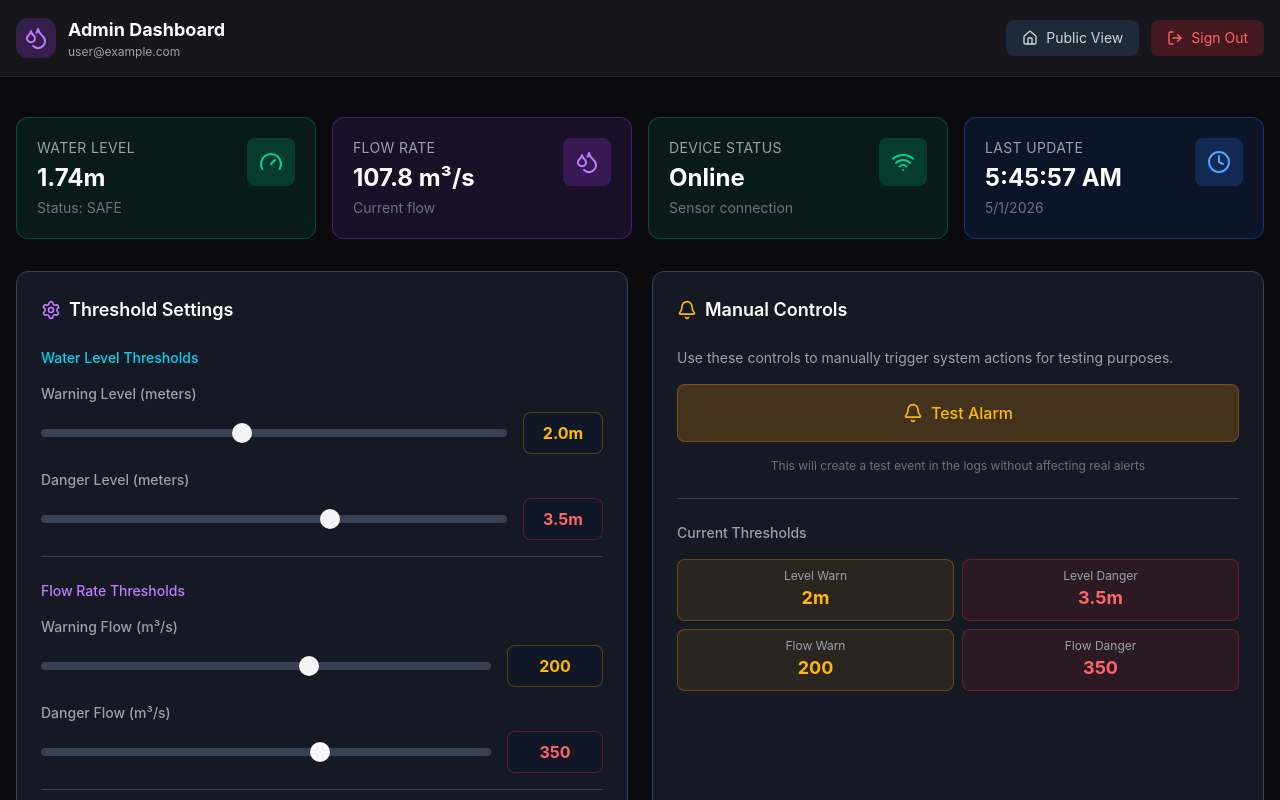
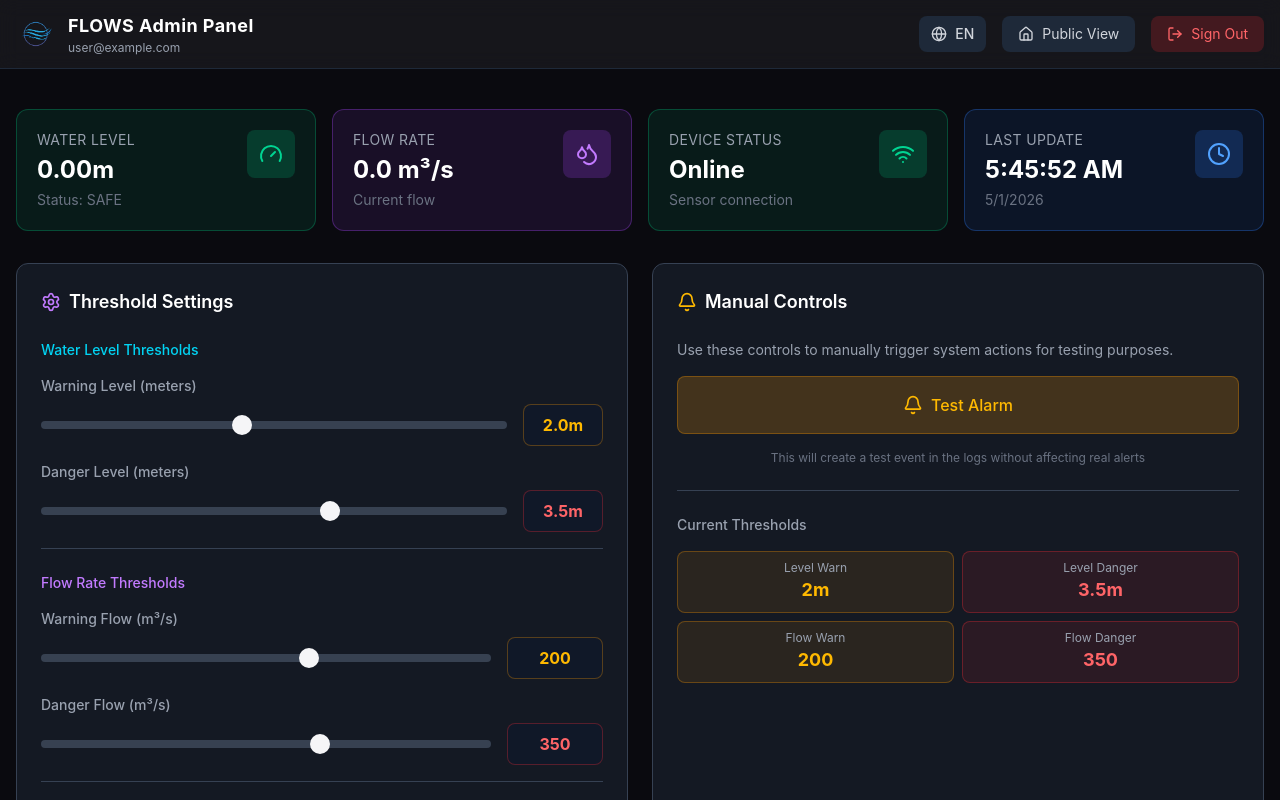
Before and after one commit to Diyow/flows, a Next.js app: page /admin in a window 1280 px wide. Shown: the top 800 px of the page. Built offline with nearby package versions, Linux system fonts and the light colour scheme; no server answers; the database is empty; sample sign-in values are in the browser's storage.

Commit message:
feat: implement Firebase-backed water data monitoring, threshold management, and admin dashboard interface

```diff
--- a/app/admin/page.tsx
+++ b/app/admin/page.tsx
@@ -8,18 +8,17 @@ import { StatsCard } from '@/components/StatsCard';
 import { ThresholdControls } from '@/components/ThresholdControls';
 import { EventLogs } from '@/components/EventLogs';
 import { AdminManagement } from '@/components/AdminManagement';
+import { Header } from '@/components/Header';
+import { Footer } from '@/components/Footer';
 import { useTranslation } from '@/context/LanguageContext';
 import {
     Droplets,
     Gauge,
     Wifi,
     Clock,
-    LogOut,
     Bell,
-    Home,
     AlertTriangle
 } from 'lucide-react';
-import Link from 'next/link';
 
 export default function AdminPage() {
     const { user, loading, signOut } = useAuth();
@@ -74,37 +73,7 @@ export default function AdminPage() {
 
     return (
         <div className="min-h-screen bg-[#0a0a0f]">
-            {/* Header */}
-            <header className="sticky top-0 z-50 glass border-b border-gray-800">
-                <div className="max-w-7xl mx-auto px-4 py-4 flex items-center justify-between">
-                    <div className="flex items-center gap-3">
-                        <div className="p-2 rounded-xl bg-purple-500/20">
-                            <Droplets className="w-6 h-6 text-purple-400" />
-                        </div>
-                        <div>
-                            <h1 className="text-lg font-bold text-white">Admin Dashboard</h1>
-                            <p className="text-xs text-gray-400">{user.email}</p>
-                        </div>
-                    </div>
-
-                    <div className="flex items-center gap-3">
-                        <Link
-                            href="/"
-                            className="flex items-center gap-2 px-4 py-2 rounded-lg bg-gray-800 hover:bg-gray-700 text-gray-300 text-sm transition-colors"
-                        >
-                            <Home className="w-4 h-4" />
-                            <span className="hidden sm:inline">Public View</span>
-                        </Link>
-                        <button
-                            onClick={handleSignOut}
-                            className="flex items-center gap-2 px-4 py-2 rounded-lg bg-red-500/20 hover:bg-red-500/30 text-red-400 text-sm transition-colors"
-                        >
-                            <LogOut className="w-4 h-4" />
-                            <span className="hidden sm:inline">Sign Out</span>
-                        </button>
-                    </div>
-                </div>
-            </header>
+            <Header variant="admin" userEmail={user.email ?? undefined} onSignOut={handleSignOut} />
 
             {/* Main Content */}
             <main className="max-w-7xl mx-auto px-4 py-6 md:py-10 space-y-6 md:space-y-8">
@@ -166,6 +135,7 @@ export default function AdminPage() {
                     <ThresholdControls
                         settings={settings}
                         onUpdate={updateThresholds}
+                        onLogEvent={addLogEntry}
                     />
 
                     {/* Manual Controls */}
@@ -220,7 +190,7 @@ export default function AdminPage() {
 
                 {/* Admin Management */}
                 <section>
-                    <AdminManagement />
+                    <AdminManagement onLogEvent={addLogEntry} />
                 </section>
 
                 {/* Event Logs */}
@@ -229,20 +199,7 @@ export default function AdminPage() {
                 </section>
             </main>
 
-            {/* Footer */}
-            <footer className="border-t border-gray-800 mt-12">
-                <div className="max-w-7xl mx-auto px-4 py-6">
-                    <div className="flex flex-col md:flex-row items-center justify-between gap-4 text-gray-500 text-sm">
-                        <div className="flex items-center gap-2">
-                            <Droplets className="w-4 h-4 text-purple-400" />
-                            <span>{t('adminPanel')}</span>
-                        </div>
-                        <div>
-                            Logged in as: <span className="text-gray-300">{user.email}</span>
-                        </div>
-                    </div>
-                </div>
-            </footer>
+            <Footer />
         </div>
     );
 }
--- a/components/AdminManagement.tsx
+++ b/components/AdminManagement.tsx
@@ -19,7 +19,11 @@ import {
     Crown
 } from 'lucide-react';
 
-export function AdminManagement() {
+interface AdminManagementProps {
+    onLogEvent?: (message: string, type: 'info' | 'alert') => Promise<void>;
+}
+
+export function AdminManagement({ onLogEvent }: AdminManagementProps) {
     const { user, isSuperAdmin } = useAuth();
     const {
         admins,
@@ -51,6 +55,7 @@ export function AdminManagement() {
             setInviteEmail('');
             setInvitePassword('');
             setShowInviteForm(false);
+            await onLogEvent?.(`Admin invited: ${inviteEmail}`, 'info');
 
             // Clear success message after 4 seconds
             setTimeout(() => setInviteSuccess(''), 4000);
@@ -62,10 +67,12 @@ export function AdminManagement() {
     };
 
     const handleRemove = async (adminId: string) => {
+        const adminToRemove = admins.find(a => a.id === adminId);
         setActionLoading(adminId);
         try {
             await removeAdmin(adminId);
             setConfirmDelete(null);
+            await onLogEvent?.(`Admin removed: ${adminToRemove?.email ?? adminId}`, 'alert');
         } catch {
             // Error is handled by the hook
         } finally {
@@ -74,9 +81,12 @@ export function AdminManagement() {
     };
 
     const handleToggleDisabled = async (adminId: string, currentlyDisabled: boolean) => {
+        const targetAdmin = admins.find(a => a.id === adminId);
         setActionLoading(adminId);
         try {
             await toggleAdminDisabled(adminId, !currentlyDisabled);
+            const action = currentlyDisabled ? 'enabled' : 'disabled';
+            await onLogEvent?.(`Admin ${action}: ${targetAdmin?.email ?? adminId}`, 'info');
         } catch {
             // Error is handled by the hook
         } finally {
--- a/components/Header.tsx
+++ b/components/Header.tsx
@@ -3,11 +3,17 @@
 import { useState, useEffect } from 'react';
 import Image from 'next/image';
 import Link from 'next/link';
-import { Clock, Shield } from 'lucide-react';
+import { Clock, Shield, Home, LogOut } from 'lucide-react';
 import { useTranslation } from '@/context/LanguageContext';
 import { LanguageToggle } from '@/components/LanguageToggle';
 
-export function Header() {
+interface HeaderProps {
+  variant?: 'default' | 'admin';
+  userEmail?: string;
+  onSignOut?: () => void;
+}
+
+export function Header({ variant = 'default', userEmail, onSignOut }: HeaderProps) {
   const { t } = useTranslation();
   const [mounted, setMounted] = useState(false);
   const [now, setNow] = useState(new Date());
@@ -21,7 +27,8 @@ export function Header() {
   return (
     <header className="sticky top-0 z-50 glass border-b border-gray-800">
       <div className="max-w-7xl mx-auto px-4 py-3 flex items-center justify-between">
-        <Link href="/" className="flex items-center gap-3 group">
+        {/* Left side — always the same branding */}
+        <Link href={variant === 'admin' ? '/admin' : '/'} className="flex items-center gap-3 group">
           <div className="relative w-10 h-10 transition-transform group-hover:scale-110">
             <Image
               src="/FLOWS.png"
@@ -33,13 +40,18 @@ export function Header() {
           </div>
           <div>
             <h1 className="text-lg font-bold text-white tracking-wide">
-              {t('appName')}
+              {variant === 'admin' ? t('adminPanel') : t('appName')}
             </h1>
-            <p className="text-xs text-gray-400">{t('tagline')}</p>
+            <p className="text-xs text-gray-400">
+              {variant === 'admin' && userEmail ? userEmail : t('tagline')}
+            </p>
           </div>
         </Link>
 
+        {/* Right side — variant-specific actions */}
         <div className="flex items-center gap-2 md:gap-4">
+          {variant === 'default' ? (
+            <>
               <div className="hidden md:flex items-center gap-2 text-gray-400 text-sm">
                 <Clock className="w-4 h-4" />
                 <span>
@@ -54,6 +66,26 @@ export function Header() {
                 <Shield className="w-4 h-4" />
                 <span className="hidden sm:inline">{t('admin')}</span>
               </Link>
+            </>
+          ) : (
+            <>
+              <LanguageToggle />
+              <Link
+                href="/"
+                className="flex items-center gap-2 px-4 py-2 rounded-lg bg-gray-800 hover:bg-gray-700 text-gray-300 text-sm transition-colors"
+              >
+                <Home className="w-4 h-4" />
+                <span className="hidden sm:inline">{t('publicView') || 'Public View'}</span>
+              </Link>
+              <button
+                onClick={onSignOut}
+                className="flex items-center gap-2 px-4 py-2 rounded-lg bg-red-500/20 hover:bg-red-500/30 text-red-400 text-sm transition-colors"
+              >
+                <LogOut className="w-4 h-4" />
+                <span className="hidden sm:inline">{t('signOut') || 'Sign Out'}</span>
+              </button>
+            </>
+          )}
         </div>
       </div>
     </header>
--- a/components/ThresholdControls.tsx
+++ b/components/ThresholdControls.tsx
@@ -7,9 +7,10 @@ import { ThresholdSettings } from '@/hooks/useWaterData';
 interface ThresholdControlsProps {
     settings: ThresholdSettings;
     onUpdate: (settings: ThresholdSettings) => Promise<void>;
+    onLogEvent?: (message: string, type: 'info' | 'alert') => Promise<void>;
 }
 
-export function ThresholdControls({ settings, onUpdate }: ThresholdControlsProps) {
+export function ThresholdControls({ settings, onUpdate, onLogEvent }: ThresholdControlsProps) {
     const [warningLevel, setWarningLevel] = useState(settings.warningLevel);
     const [dangerLevel, setDangerLevel] = useState(settings.dangerLevel);
     const [warningFlow, setWarningFlow] = useState(settings.warningFlow);
@@ -31,6 +32,10 @@ export function ThresholdControls({ settings, onUpdate }: ThresholdControlsProps
             await onUpdate({ warningLevel, dangerLevel, warningFlow, dangerFlow });
             setSaved(true);
             setTimeout(() => setSaved(false), 2000);
+            await onLogEvent?.(
+                `Thresholds updated — Level: ${warningLevel.toFixed(1)}m/${dangerLevel.toFixed(1)}m, Flow: ${warningFlow}/${dangerFlow} m³/s`,
+                'info'
+            );
         } catch (error) {
             console.error('Failed to update thresholds:', error);
         }
--- a/hooks/useWaterData.ts
+++ b/hooks/useWaterData.ts
@@ -38,36 +38,9 @@ export interface LogEntry {
     timestamp: Date;
 }
 
-// Generate mock water level between min and max
-function generateMockLevel(min = 1.0, max = 2.5): number {
-    return Math.round((Math.random() * (max - min) + min) * 100) / 100;
-}
-
-// Generate mock water flow between min and max (m³/s)
-function generateMockFlow(min = 50, max = 150): number {
-    return Math.round((Math.random() * (max - min) + min) * 10) / 10;
-}
-
-// Generate 24 hours of mock historical data
-function generateMockHistory(): WaterReading[] {
-    const history: WaterReading[] = [];
-    const now = new Date();
-
-    for (let i = 24; i >= 0; i--) {
-        const timestamp = new Date(now.getTime() - i * 60 * 60 * 1000);
-        history.push({
-            level: generateMockLevel(1.0, 2.5),
-            flow: generateMockFlow(50, 150),
-            timestamp,
-        });
-    }
-
-    return history;
-}
-
 export function useWaterData() {
-    const [currentLevel, setCurrentLevel] = useState<number>(1.5);
-    const [currentFlow, setCurrentFlow] = useState<number>(100);
+    const [currentLevel, setCurrentLevel] = useState<number>(0);
+    const [currentFlow, setCurrentFlow] = useState<number>(0);
     const [history, setHistory] = useState<WaterReading[]>([]);
     const [settings, setSettings] = useState<ThresholdSettings>({
         warningLevel: 2.0,
@@ -92,39 +65,46 @@ export function useWaterData() {
         }
     }, []);
 
-    // Initialize mock history
+    // Subscribe to Firestore readings in real-time
     useEffect(() => {
-        setHistory(generateMockHistory());
-    }, []);
+        if (!useFirebase || !firebaseDb) return;
 
-    // Mock data generation every 5 seconds
-    useEffect(() => {
-        const interval = setInterval(() => {
-            const newLevel = generateMockLevel(1.0, 2.5);
-            const newFlow = generateMockFlow(50, 150);
-            const now = new Date();
+        const readingsQuery = query(
+            collection(firebaseDb, 'readings'),
+            orderBy('timestamp', 'desc'),
+            limit(25)
+        );
 
-            setCurrentLevel(newLevel);
-            setCurrentFlow(newFlow);
-            setLastUpdate(now);
-
-            // Add to history (keep last 24 readings)
-            setHistory(prev => {
-                const newHistory = [...prev, { level: newLevel, flow: newFlow, timestamp: now }];
-                return newHistory.slice(-25);
+        const unsubscribe = onSnapshot(readingsQuery, (snapshot) => {
+            const readings: WaterReading[] = [];
+            snapshot.forEach((doc) => {
+                const data = doc.data();
+                readings.push({
+                    id: doc.id,
+                    level: data.level ?? 0,
+                    flow: data.flow ?? 0,
+                    timestamp: data.timestamp?.toDate?.() || new Date(),
+                });
             });
 
-            // If using Firebase, also write to Firestore
-            if (useFirebase && firebaseDb) {
-                addDoc(collection(firebaseDb, 'readings'), {
-                    level: newLevel,
-                    flow: newFlow,
-                    timestamp: Timestamp.fromDate(now),
-                }).catch(console.error);
+            // Readings come in desc order from query, reverse for chronological history
+            const chronological = readings.reverse();
+            setHistory(chronological);
+
+            // Set current values from the most recent reading
+            if (chronological.length > 0) {
+                const latest = chronological[chronological.length - 1];
+                setCurrentLevel(latest.level);
+                setCurrentFlow(latest.flow);
+                setLastUpdate(latest.timestamp);
+                setIsOnline(true);
             }
-        }, 5000);
+        }, (error) => {
+            console.error('Error subscribing to readings:', error);
+            setIsOnline(false);
+        });
 
-        return () => clearInterval(interval);
+        return () => unsubscribe();
     }, [useFirebase, firebaseDb]);
 
     // Subscribe to Firebase settings if configured
--- a/next.config.ts
+++ b/next.config.ts
@@ -2,7 +2,10 @@ import type { NextConfig } from "next";
 
 const nextConfig: NextConfig = {
   /* config options here */
-  output: "export"
+  output: "export",
+  images: {
+    unoptimized: true,
+  },
 };
 
 export default nextConfig;
```
Lines whose indentation alone changed are shown as unchanged.
